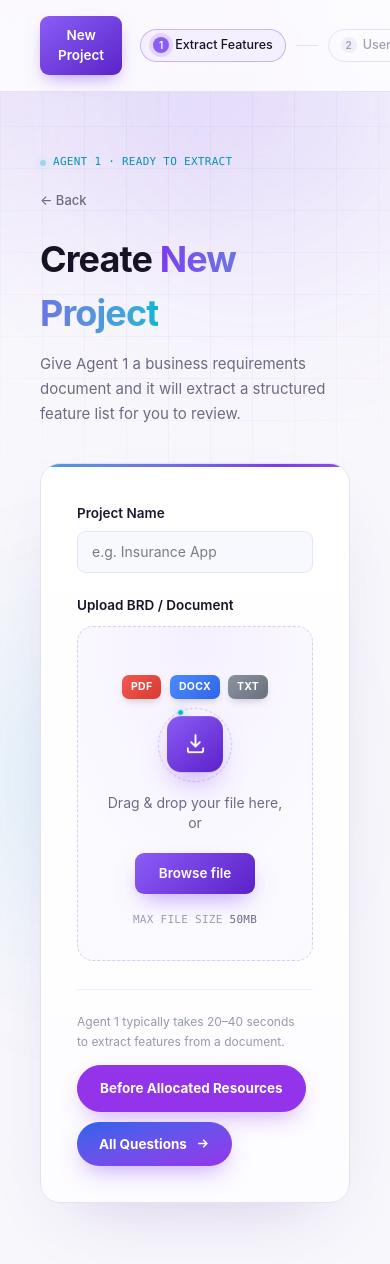
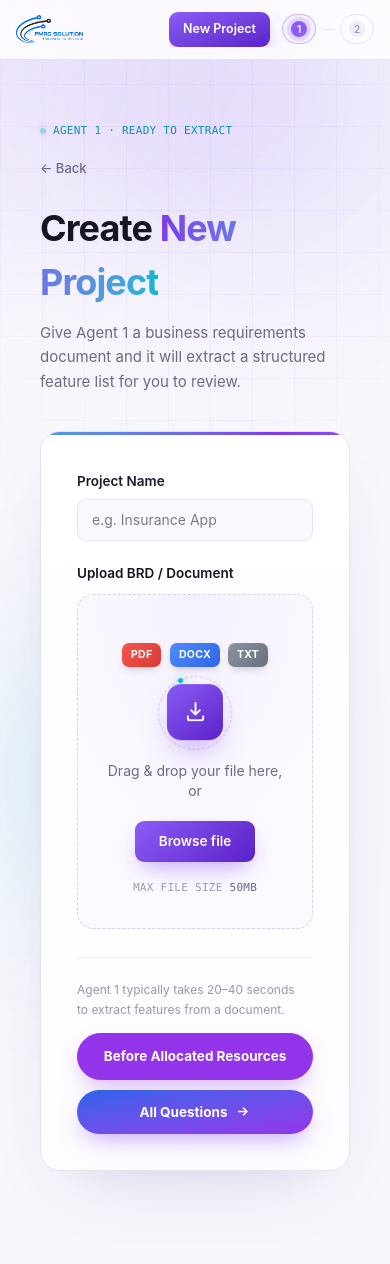
Before and after one commit to Sugaam-dev/sprint-planning-frontend, a React (Vite) app: page /create-project in a window 390 px wide. Shown: the top 1264 px of the page. Built offline with nearby package versions, Linux system fonts and the light colour scheme.

Commit message:
fix: responsive corrections for mobile header/buttons and viewport-relative sizing for large screens

```diff
--- a/src/features/project/components/ProjectForm.jsx
+++ b/src/features/project/components/ProjectForm.jsx
@@ -74,26 +74,25 @@ export default function ProjectForm({ onCreated, onBeforeResources }) {
         setError={setFileError}
       />
 
-      {/* Footer */}
-      <div className="flex items-center justify-between gap-3.5 mt-7 pt-[22px] border-t border-[#ECEFFA] flex-wrap">
+            {/* Footer */}
+      <div className="flex flex-col gap-3.5 mt-7 pt-[22px] border-t border-[#ECEFFA]">
         <div className="text-xs text-[#9599AC] leading-relaxed">
           Agent 1 typically takes 20–40 seconds
           <br />
           to extract features from a document.
         </div>
-        <div className="flex items-center gap-2.5 flex-wrap">
+        <div className="flex flex-col sm:flex-row items-stretch sm:items-center gap-2.5">
           <button
             type="button"
             onClick={handleBeforeResources}
-            className="text-[13.5px] font-bold text-white bg-[#9333EA] border border-[#9333EA] px-[22px] py-3 rounded-full shadow-[0_10px_24px_-8px_rgba(147,51,234,0.45)] hover:brightness-110 hover:-translate-y-px transition-all whitespace-nowrap"
+            className="text-[13.5px] font-bold text-white bg-[#9333EA] border border-[#9333EA] px-[22px] py-3 rounded-full shadow-[0_10px_24px_-8px_rgba(147,51,234,0.45)] hover:brightness-110 hover:-translate-y-px transition-all text-center"
           >
             Before Allocated Resources
           </button>
           <button
             type="submit"
             disabled={submitting}
-            className="flex items-center gap-2 text-[13.5px] font-bold text-white bg-gradient-to-br from-[#2563EB] to-[#9333EA] px-[22px] py-3 rounded-full shadow-[0_10px_24px_-8px_rgba(124,58,237,0.5)] hover:brightness-105 hover:-translate-y-px transition-all disabled:opacity-60 disabled:cursor-not-allowed whitespace-nowrap"
-          >
+            className="flex items-center justify-center gap-2 text-[13.5px] font-bold text-white bg-gradient-to-br from-[#2563EB] to-[#9333EA] px-[22px] py-3 rounded-full shadow-[0_10px_24px_-8px_rgba(124,58,237,0.5)] hover:brightness-105 hover:-translate-y-px transition-all disabled:opacity-60 disabled:cursor-not-allowed">
             {submitting ? (
               <>
                 <span className="w-3.5 h-3.5 rounded-full border-2 border-white/40 border-t-white animate-spin" />
--- a/src/pages/Projects/CreateProject.jsx
+++ b/src/pages/Projects/CreateProject.jsx
@@ -88,8 +88,8 @@ export default function CreateProject() {
       <div className="relative z-10">
         <WorkflowHeader activeStep="extract-features" />
 
-        <div className="max-w-[1280px] mx-auto px-10 py-14 pb-24 flex justify-center">
-            <div className="w-full max-w-[640px] 2xl:max-w-[820px]">
+        <div className="max-w-[1280px] xl:max-w-[1500px] 2xl:max-w-[1700px] mx-auto px-10 py-14 pb-24 flex justify-center">
+              <div className="w-full max-w-[640px] xl:max-w-[760px] 2xl:max-w-[980px]">
             <div
               className="inline-flex items-center gap-[7px] font-mono text-[11px] tracking-wide text-[#0891b2] mb-5 opacity-0"
               style={{ animation: "rise 0.55s ease forwards" }}
--- a/src/workflow/WorkflowHeader.jsx
+++ b/src/workflow/WorkflowHeader.jsx
@@ -16,18 +16,18 @@ export default function WorkflowHeader({ activeStep = "extract-features" }) {
     btnRef.current.style.transform = "translate(0,0)";
   }
 
-  return (
-    <header className="sticky top-0 z-30 flex items-center justify-between px-10 py-4 bg-white/80 backdrop-blur-md border-b border-[#e7e2f3]">
-            <div className="flex items-center">
-        <img src={logo} alt="PMRG Solution" className="h-9 w-auto" />
+    return (
+    <header className="sticky top-0 z-30 flex flex-wrap items-center justify-between gap-3 px-4 sm:px-10 py-3 sm:py-4 bg-white/80 backdrop-blur-md border-b border-[#e7e2f3]">
+      <div className="flex items-center shrink-0">
+        <img src={logo} alt="PMRG Solution" className="h-7 sm:h-9 w-auto" />
       </div>
 
-      <div className="flex items-center gap-[18px]">
+      <div className="flex items-center gap-3 sm:gap-[18px] overflow-x-auto">
         <button
           ref={btnRef}
           onMouseMove={handleMouseMove}
           onMouseLeave={handleMouseLeave}
-          className="bg-gradient-to-br from-[#8b5cf6] to-[#5b21c8] text-white border-none px-[18px] py-[9px] rounded-[9px] font-semibold text-[13.5px] shadow-[0_8px_18px_-6px_rgba(124,58,237,0.55)] transition-transform"
+          className="bg-gradient-to-br from-[#8b5cf6] to-[#5b21c8] text-white border-none px-3.5 sm:px-[18px] py-2 sm:py-[9px] rounded-[9px] font-semibold text-[12.5px] sm:text-[13.5px] shadow-[0_8px_18px_-6px_rgba(124,58,237,0.55)] transition-transform whitespace-nowrap shrink-0"
         >
           New Project
         </button>
--- a/src/workflow/WorkflowStepper.jsx
+++ b/src/workflow/WorkflowStepper.jsx
@@ -5,28 +5,28 @@ const STEPS = [
 
 export default function WorkflowStepper({ activeStep }) {
   return (
-    <div className="flex items-center gap-2.5">
+    <div className="flex items-center gap-1.5 sm:gap-2.5 shrink-0">
       {STEPS.map((step, i) => {
         const isActive = step.key === activeStep;
         return (
-          <div key={step.key} className="flex items-center gap-2.5">
-            {i > 0 && <span className="w-[22px] h-[1.5px] bg-[#e7e2f3]" />}
+          <div key={step.key} className="flex items-center gap-1.5 sm:gap-2.5">
+            {i > 0 && <span className="w-3 sm:w-[22px] h-[1.5px] bg-[#e7e2f3] shrink-0" />}
             <div
-              className={`flex items-center gap-1.5 px-3 py-1.5 rounded-full border text-[12.5px] font-medium whitespace-nowrap ${
+              className={`flex items-center gap-1.5 px-2 sm:px-3 py-1.5 rounded-full border text-[12.5px] font-medium whitespace-nowrap ${
                 isActive
                   ? "border-[#7c3aed]/35 text-[#171325] bg-[#f5f0ff]"
                   : "border-[#e7e2f3] text-[#a29cb5]"
               }`}
             >
               <span
-                className={`w-4 h-4 rounded-full flex items-center justify-center text-[10px] font-semibold ${
+                className={`w-4 h-4 rounded-full flex items-center justify-center text-[10px] font-semibold shrink-0 ${
                   isActive ? "bg-[#8b5cf6] text-white" : "bg-[#f1eefa] text-[#a29cb5]"
                 }`}
                 style={isActive ? { animation: "pulseDot 2s ease-in-out infinite" } : {}}
               >
                 {i + 1}
               </span>
-              {step.label}
+              <span className="hidden sm:inline">{step.label}</span>
             </div>
           </div>
         );
```
